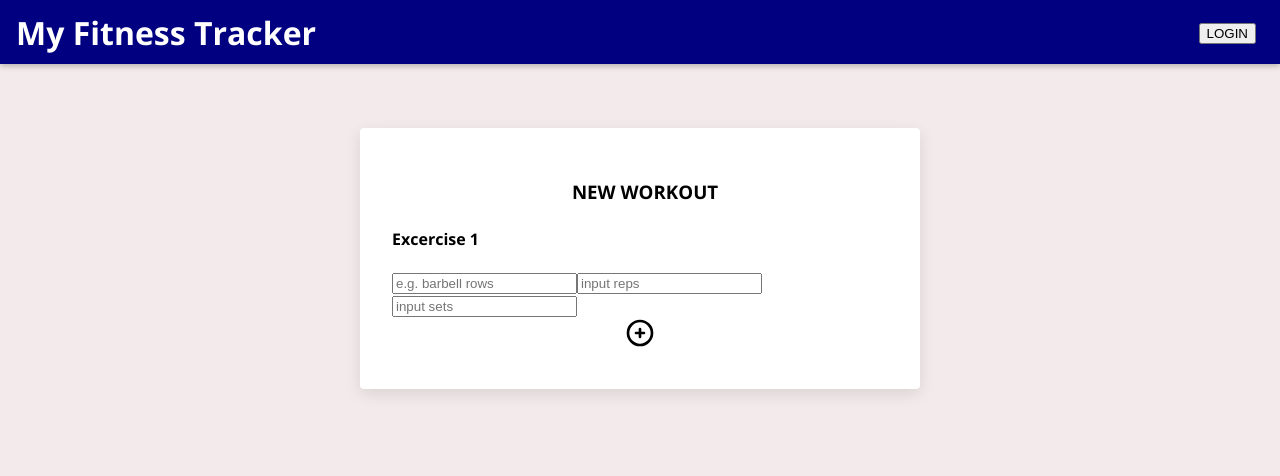
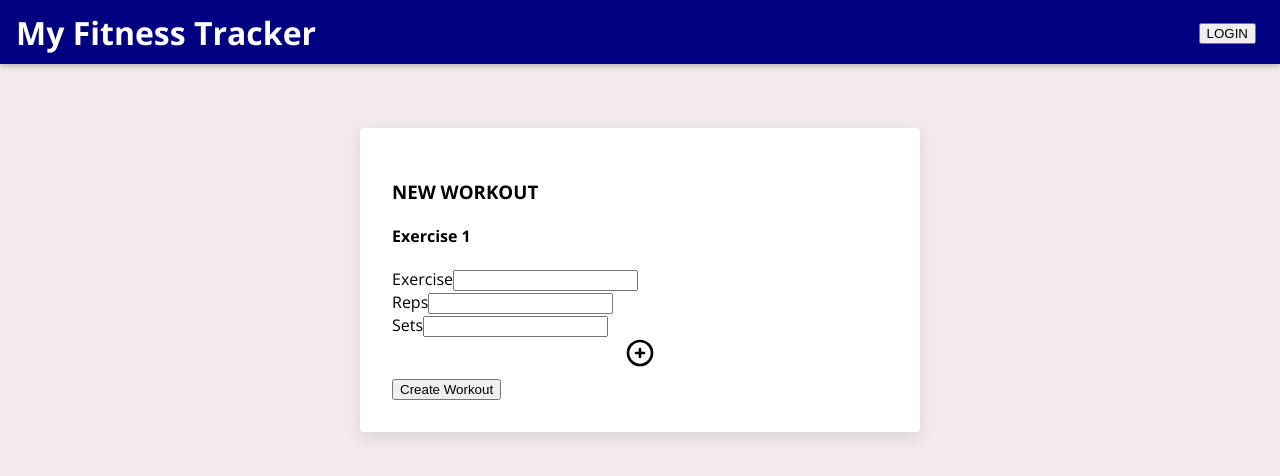
Before and after one commit to AidanMcMoneagle/fitness-app-frontend, a React (Create React App) app: page /workouts/new in a window 1280 px wide. Both pictures are taken after a click on the button 640 px from the left and 247 px from the top of the page. Shown: the top 476 px of the page. Built offline with nearby package versions, Linux system fonts and the light colour scheme.

Commit message:
Added basic form functionality to create new workout

```diff
--- a/src/shared/components/FormElements/ExcerciseInput.js
+++ /dev/null
@@ -1,47 +0,0 @@
-import React, { useState } from "react";
-
-const ExcerciseInput = () => {
-  const [excercise, setExcercise] = useState("");
-  const [repetitions, setRepetitions] = useState("");
-  const [sets, setSets] = useState("");
-
-  return (
-    <span>
-      <span>
-        <label htmlFor="excercise"></label>
-        <input
-          type="text"
-          id="excercise"
-          value={excercise}
-          placeholder="e.g. barbell rows"
-          onChange={(e) => setExcercise(e.target.value)}
-        />
-        <label htmlFor="reps"></label>
-      </span>
-      <span>
-        <label htmlFor="reps"></label>
-        <input
-          className="input-reps-box"
-          type="text"
-          placeholder="input reps"
-          id="excercise"
-          value={repetitions}
-          onChange={(e) => setRepetitions(e.target.value)}
-        />
-      </span>
-      <span>
-        <label htmlFor="sets"></label>
-        <input
-          className="input-sets-box"
-          type="text"
-          placeholder="input sets"
-          id="sets"
-          value={sets}
-          onChange={(e) => setSets(e.target.value)}
-        />
-      </span>
-    </span>
-  );
-};
-
-export default ExcerciseInput;
--- /dev/null
+++ b/src/workouts/components/ExerciseInput.js
@@ -0,0 +1,88 @@
+import React, { useState, useReducer, useEffect } from "react";
+
+const inputReducer = (state, action) => {
+  if (action.type === "ADD EXCERCISE") {
+    return {
+      ...state,
+      id: action.payload.id,
+      value: {
+        exerciseName: action.payload.exerciseName,
+        repetitions: action.payload.repetitions,
+        sets: action.payload.sets,
+      },
+    };
+  }
+};
+
+const ExerciseInput = (props) => {
+  const [exerciseName, setExerciseName] = useState("");
+  const [repetitions, setRepetitions] = useState("");
+  const [sets, setSets] = useState("");
+
+  const [exerciseState, dispatch] = useReducer(inputReducer, {});
+
+  // need to pass up the exercise data to NewWorkout where it can be submitted. Need to pass the data to a function that has been passed down from the parent as props. Important that when we send the data we include the index.
+
+  const { onInput } = props;
+  const { id, value } = exerciseState;
+  useEffect(() => {
+    if (exerciseState.value) {
+      console.log(exerciseState);
+      onInput(id, value);
+    }
+  }, [id]);
+
+  const submitHandler = (e) => {
+    e.preventDefault();
+    dispatch({
+      type: "ADD EXCERCISE",
+      payload: {
+        exerciseName,
+        repetitions,
+        sets,
+        id: props.index,
+      },
+    });
+  };
+
+  return (
+    <form onSubmit={submitHandler}>
+      <div>
+        <label htmlFor="exercise">Exercise</label>
+        <input
+          type="text"
+          id="exercise"
+          value={exerciseName}
+          onChange={(e) => setExerciseName(e.target.value)}
+        />
+        <label htmlFor="reps"></label>
+      </div>
+      <div>
+        <label htmlFor="reps">Reps</label>
+        <input
+          className="input-reps-box"
+          type="text"
+          id="exercise"
+          value={repetitions}
+          onChange={(e) => setRepetitions(e.target.value)}
+        />
+      </div>
+      <div>
+        <label htmlFor="sets">Sets</label>
+        <input
+          className="input-sets-box"
+          type="text"
+          id="sets"
+          value={sets}
+          onChange={(e) => setSets(e.target.value)}
+        />
+      </div>
+      {exerciseName && repetitions && sets && (
+        <button type="submit">Add Excercise</button>
+      )}
+      {/* When button is clicked form for individual exercise is Submitted. We manage the state of this form using useReducer*/}
+    </form>
+  );
+};
+
+export default ExerciseInput;
--- /dev/null
+++ b/src/workouts/components/ExerciseList.js
@@ -0,0 +1,22 @@
+import React from "react";
+
+import ExerciseInput from "./ExerciseInput";
+
+const ExerciseList = (props) => {
+  const { exerciseNumber, onInput } = props;
+
+  return (
+    <div>
+      {exerciseNumber.map((exercise, index) => {
+        return (
+          <div key={index}>
+            <h4>{`Exercise ${index + 1}`}</h4>
+            <ExerciseInput index={index + 1} onInput={onInput} />
+          </div>
+        );
+      })}
+    </div>
+  );
+};
+
+export default ExerciseList;
--- a/src/workouts/pages/NewWorkout.css
+++ b/src/workouts/pages/NewWorkout.css
@@ -13,14 +13,14 @@
   padding: 2rem;
 }
 
-.add-excercise-btn {
+.add-exercise-btn {
   text-align: center;
   background-color: transparent;
   background: transparent;
   border: none;
 }
 
-.add-excercise-btn button {
+.add-exercise-btn button {
   background-color: transparent;
   background: transparent;
   border: none;
@@ -30,7 +30,7 @@
   padding: 0;
 }
 
-.add-excercise-btn button:hover {
+.add-exercise-btn button:hover {
   font-size: 2.2rem;
 }
 
--- a/src/workouts/pages/NewWorkout.js
+++ b/src/workouts/pages/NewWorkout.js
@@ -1,39 +1,64 @@
-import React, { useState } from "react";
+import React, { useState, useReducer, useEffect } from "react";
 import { HiOutlinePlusCircle } from "react-icons/hi";
-import ExcerciseInput from "../../shared/components/FormElements/ExcerciseInput";
+import ExerciseList from "../components/ExerciseList";
 
 import "./NewWorkout.css";
 
-// TODO - change exercise spelling
+const inputReducer = (state, action) => {
+  if (action.type === "EXERCISE ADDED") {
+    return [
+      ...state,
+      {
+        excerciseId: action.payload.id,
+        value: action.payload.value,
+      },
+    ];
+  }
+};
+const NewWorkout = () => {
+  const [exerciseNumber, setExerciseNumber] = useState([]); // useState to control the state of the number of exercises on the page
 
-// we have a search form. We enter in the form
-//controlled input first
-const NewWorkout = () => {
-  const [excerciseNumber, setExcerciseNumber] = useState([]);
+  const [formData, dispatch] = useReducer(inputReducer, []);
 
-  const addExcercise = () => {
-    const newList = [...excerciseNumber, <ExcerciseInput />];
-    setExcerciseNumber(newList);
+  // addExercise Function adds a new Exercise Input component to the a
+  const addExercise = () => {
+    const newList = [...exerciseNumber, "Exercise"];
+    setExerciseNumber(newList);
+  };
+
+  const workoutSubmitHandler = () => {
+    console.log(formData);
+    //send this data to the backend
+  };
+
+  useEffect(() => {
+    if (formData.length > 0) {
+      console.log(formData);
+    }
+  }, [formData]);
+
+  const onInput = (id, value) => {
+    dispatch({
+      type: "EXERCISE ADDED",
+      payload: {
+        id,
+        value,
+      },
+    });
   };
 
   return (
     <section className="section-center">
-      <form className="new-workout-form">
-        <h3>NEW WORKOUT</h3>
-        {excerciseNumber.map((excercise, index) => {
-          return (
-            <div>
-              <h4>{`Excercise ${index + 1}`}</h4>
-              {excercise}
-            </div>
-          );
-        })}
-      </form>
-      <div className="add-excercise-btn">
-        <button onClick={addExcercise}>
+      <h3>NEW WORKOUT</h3>
+      <ExerciseList exerciseNumber={exerciseNumber} onInput={onInput} />
+      <div className="add-exercise-btn">
+        <button onClick={addExercise}>
           <HiOutlinePlusCircle />
         </button>
       </div>
+      {exerciseNumber.length > 0 && (
+        <button onClick={workoutSubmitHandler}>Create Workout</button>
+      )}
     </section>
   );
 };
```
Also changed, not shown: src/workouts/components/ExcerciseList.js (deleted, +0 -20 lines), src/shared/components/FormElements/ExcerciseInput.css (deleted), src/workouts/components/ExerciseInput.css (added).
